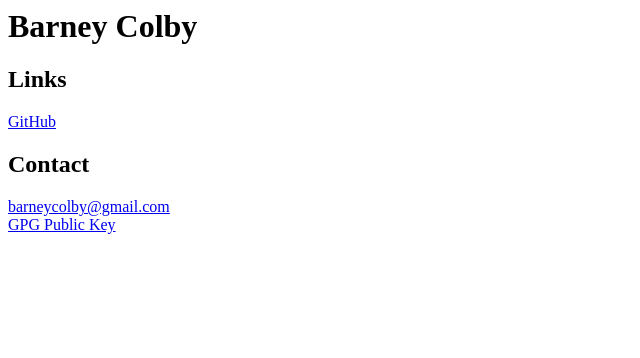
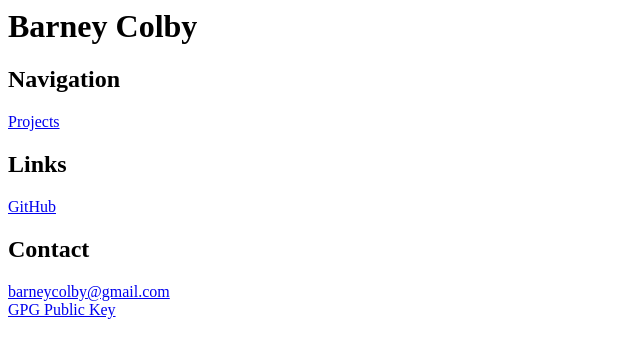
Before and after one commit to barnabycolby/barneycolby.github.io, a plain HTML site: page index.html in a window 1280 px wide. Shown: the whole page, without its empty margins (0-640 px from the left). Drawn offline with Linux system fonts and the light colour scheme.

Commit message:
Added a projects page.

```diff
--- a/index.html
+++ b/index.html
@@ -6,6 +6,10 @@
 	<body>
 		<!-- Title -->
 		<h1>Barney Colby</h1>
+
+		<!-- Navigation menu -->
+		<h2>Navigation</h2>
+		<a href="projects.html">Projects</a>
 
 		<!-- Links -->
 		<h2>Links</h2>
```
Also changed, not shown: projects.html (added, +10 -0 lines).
